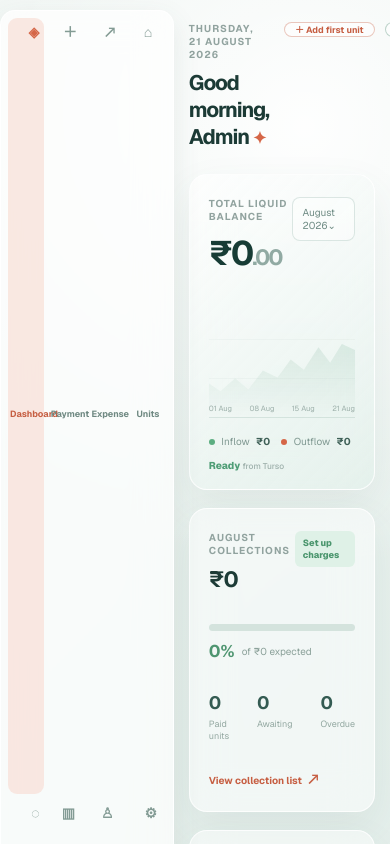
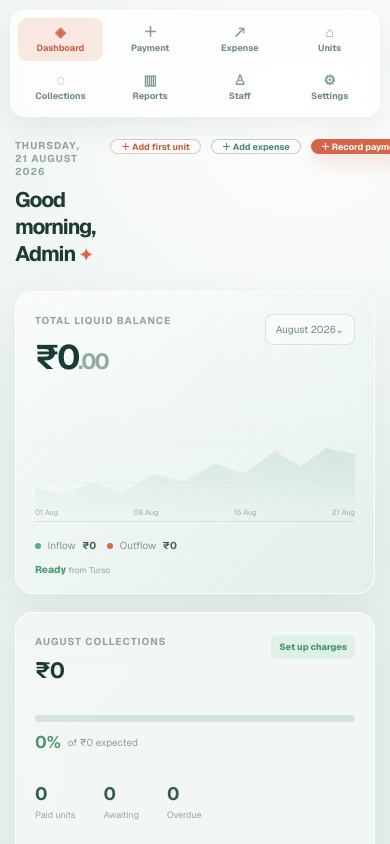
Before and after one commit to himadri-GH/drishti-abasan-finance, a Next.js app: page / in a window 390 px wide. Shown: the top 844 px of the page. Built offline with nearby package versions, Linux system fonts and the light colour scheme.

Commit message:
Fix mobile viewport layout

```diff
--- a/src/app/layout.tsx
+++ b/src/app/layout.tsx
@@ -1,4 +1,4 @@
-import type { Metadata } from "next";
+import type { Metadata, Viewport } from "next";
 import { Geist, Geist_Mono } from "next/font/google";
 import "./globals.css";
 
@@ -23,6 +23,13 @@ export const metadata: Metadata = {
   },
 };
 
+export const viewport: Viewport = {
+  width: "device-width",
+  initialScale: 1,
+  viewportFit: "cover",
+  themeColor: "#18312e",
+};
+
 export default function RootLayout({ children }: LayoutProps<"/">) {
   return (
     <html lang="en" className={`${geistSans.variable} ${geistMono.variable}`}>
--- a/src/app/page.module.css
+++ b/src/app/page.module.css
@@ -164,6 +164,16 @@ a.secondary {
   .primaryButton, .secondaryButton, .setupButton { padding: 0 10px; font-size: 9px; }
 }
 
+@media screen and (max-width: 760px) {
+  .shell { display: block; }
+  .sidebar { display: none !important; }
+  .mobileNav { display: grid; }
+  .content { width: 100%; padding: 22px 15px 30px; }
+  .header { gap: 15px; margin-bottom: 24px; }
+  .headerActions { flex-wrap: wrap; justify-content: flex-end; }
+  .iconButton { display: none; }
+}
+
 .code {
   font-family: var(--font-geist-mono);
   font-size: 0.9em;
```
